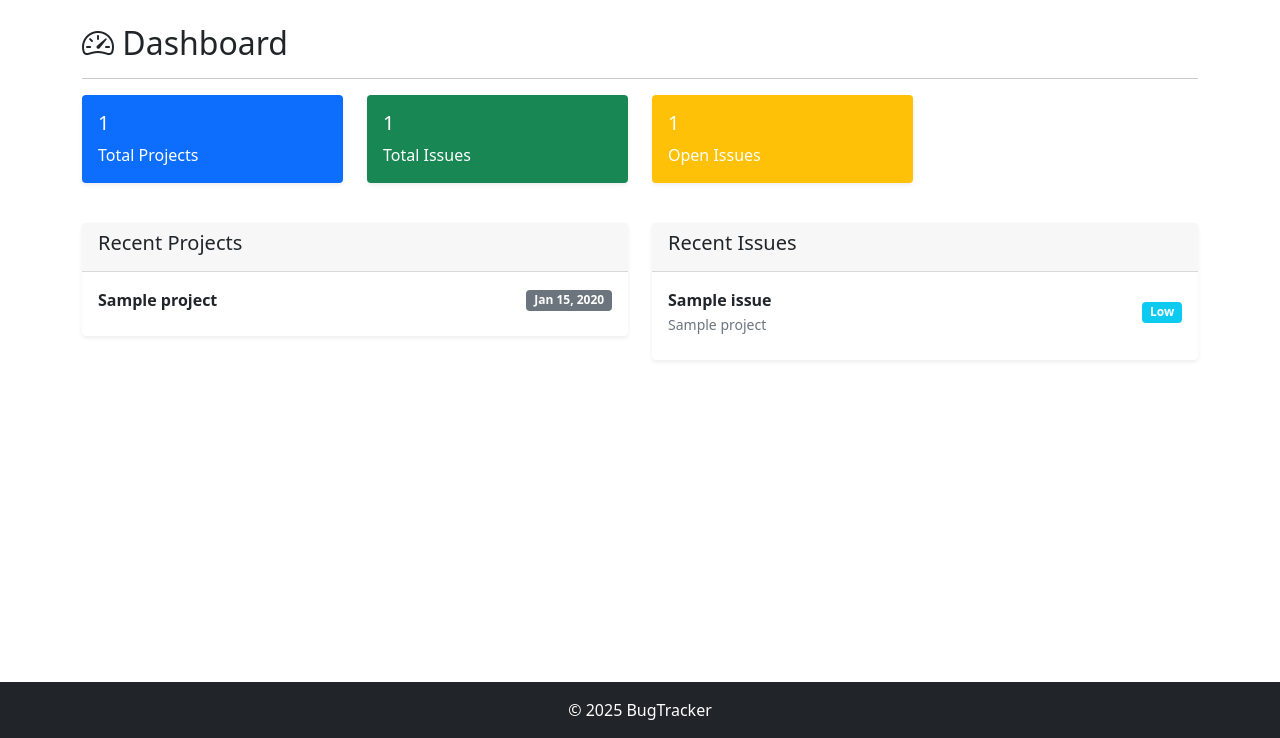
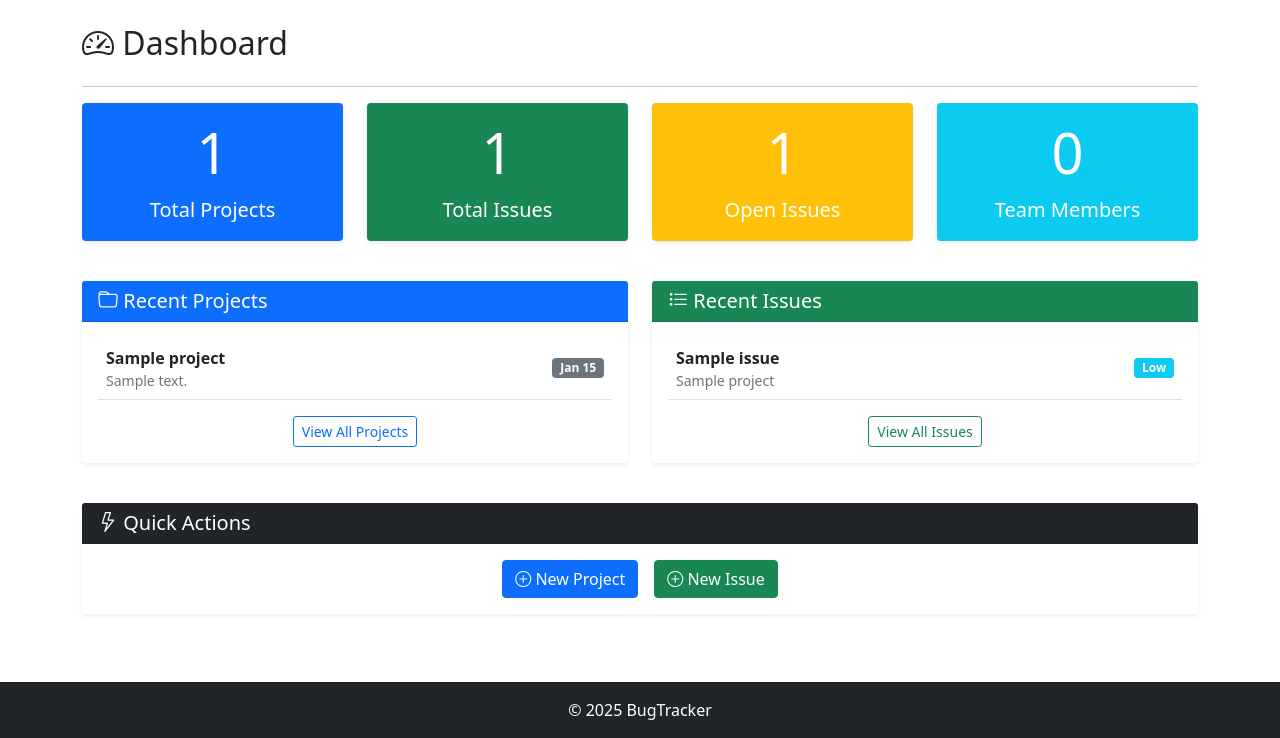
Before and after one commit to Ngosoman/BugTracker, a Django app: page /dashboard/ in a window 1280 px wide. Shown: the part 62-800 px from the top of the page. Run offline with Django 5.2, Linux system fonts and the light colour scheme; the first user in the database is signed in; tables that the repository leaves empty hold one stand-in row (Sample ...).

Commit message:
Updated Dashboard styling

```diff
--- a/bugtracker/templates/issues/dashboard.html
+++ b/bugtracker/templates/issues/dashboard.html
@@ -3,7 +3,7 @@
 {% block content %}
 <div class="row">
     <div class="col-md-12">
-        <h2><i class="bi bi-speedometer2"></i> Dashboard</h2>
+        <h2 class="text-dark mb-4"><i class="bi bi-speedometer2"></i> Dashboard</h2>
         <hr>
     </div>
 </div>
@@ -11,26 +11,34 @@
 <div class="row">
     <!-- Stats Cards -->
     <div class="col-md-3">
-        <div class="card text-white bg-primary mb-3">
-            <div class="card-body">
-                <h5 class="card-title">{{ total_projects }}</h5>
-                <p class="card-text">Total Projects</p>
+        <div class="card stat-card text-white bg-primary mb-3">
+            <div class="card-body text-center">
+                <h1 class="card-title display-4">{{ total_projects }}</h1>
+                <p class="card-text fs-5">Total Projects</p>
             </div>
         </div>
     </div>
     <div class="col-md-3">
-        <div class="card text-white bg-success mb-3">
-            <div class="card-body">
-                <h5 class="card-title">{{ total_issues }}</h5>
-                <p class="card-text">Total Issues</p>
+        <div class="card stat-card text-white bg-success mb-3">
+            <div class="card-body text-center">
+                <h1 class="card-title display-4">{{ total_issues }}</h1>
+                <p class="card-text fs-5">Total Issues</p>
             </div>
         </div>
     </div>
     <div class="col-md-3">
-        <div class="card text-white bg-warning mb-3">
-            <div class="card-body">
-                <h5 class="card-title">{{ open_issues }}</h5>
-                <p class="card-text">Open Issues</p>
+        <div class="card stat-card text-white bg-warning mb-3">
+            <div class="card-body text-center">
+                <h1 class="card-title display-4">{{ open_issues }}</h1>
+                <p class="card-text fs-5">Open Issues</p>
+            </div>
+        </div>
+    </div>
+    <div class="col-md-3">
+        <div class="card stat-card text-white bg-info mb-3">
+            <div class="card-body text-center">
+                <h1 class="card-title display-4">0</h1>
+                <p class="card-text fs-5">Team Members</p>
             </div>
         </div>
     </div>
@@ -39,19 +47,32 @@
 <div class="row mt-4">
     <div class="col-md-6">
         <div class="card">
-            <div class="card-header">
-                <h5>Recent Projects</h5>
+            <div class="card-header bg-primary text-white">
+                <h5 class="mb-0"><i class="bi bi-folder"></i> Recent Projects</h5>
             </div>
             <div class="card-body">
                 {% if projects %}
                     {% for project in projects|slice:":5" %}
-                        <div class="d-flex justify-content-between align-items-center mb-2">
-                            <strong>{{ project.name }}</strong>
-                            <span class="badge bg-secondary">{{ project.created_at|date:"M d, Y" }}</span>
+                        <div class="d-flex justify-content-between align-items-center mb-3 p-2 border-bottom">
+                            <div>
+                                <strong class="text-dark">{{ project.name }}</strong>
+                                {% if project.description %}
+                                <p class="text-muted mb-0 small">{{ project.description|truncatewords:10 }}</p>
+                                {% endif %}
+                            </div>
+                            <span class="badge bg-secondary">{{ project.created_at|date:"M d" }}</span>
                         </div>
                     {% endfor %}
+                    <div class="text-center mt-3">
+                        <a href="{% url 'project_list' %}" class="btn btn-outline-primary btn-sm">View All Projects</a>
+                    </div>
                 {% else %}
-                    <p class="text-muted">No projects yet. <a href="{% url 'project_create' %}">Create one!</a></p>
+                    <div class="text-center py-4">
+                        <i class="bi bi-folder-x display-4 text-muted"></i>
+                        <h5 class="text-dark mt-2">No projects yet</h5>
+                        <p class="text-muted">Create your first project to start tracking issues</p>
+                        <a href="{% url 'project_create' %}" class="btn btn-primary">Create First Project</a>
+                    </div>
                 {% endif %}
             </div>
         </div>
@@ -59,28 +80,55 @@
 
     <div class="col-md-6">
         <div class="card">
-            <div class="card-header">
-                <h5>Recent Issues</h5>
+            <div class="card-header bg-success text-white">
+                <h5 class="mb-0"><i class="bi bi-list-task"></i> Recent Issues</h5>
             </div>
             <div class="card-body">
                 {% if issues %}
                     {% for issue in issues|slice:":5" %}
-                        <div class="d-flex justify-content-between align-items-center mb-2">
+                        <div class="d-flex justify-content-between align-items-center mb-3 p-2 border-bottom">
                             <div>
-                                <strong>{{ issue.title }}</strong>
-                                <br>
-                                <small class="text-muted">{{ issue.project.name }}</small>
+                                <strong class="text-dark">{{ issue.title }}</strong>
+                                <p class="text-muted mb-0 small">{{ issue.project.name }}</p>
                             </div>
                             <span class="badge bg-{% if issue.priority == 'High' %}danger{% elif issue.priority == 'Medium' %}warning{% else %}info{% endif %}">
                                 {{ issue.priority }}
                             </span>
                         </div>
                     {% endfor %}
+                    <div class="text-center mt-3">
+                        <a href="{% url 'issue_list' %}" class="btn btn-outline-success btn-sm">View All Issues</a>
+                    </div>
                 {% else %}
-                    <p class="text-muted">No issues yet. <a href="{% url 'issue_create' %}">Create one!</a></p>
+                    <div class="text-center py-4">
+                        <i class="bi bi-inbox display-4 text-muted"></i>
+                        <h5 class="text-dark mt-2">No issues yet</h5>
+                        <p class="text-muted">Start tracking bugs and issues for your projects</p>
+                        <a href="{% url 'issue_create' %}" class="btn btn-success">Create First Issue</a>
+                    </div>
                 {% endif %}
             </div>
         </div>
     </div>
 </div>
+
+<div class="row mt-4">
+    <div class="col-12">
+        <div class="card">
+            <div class="card-header bg-dark text-white">
+                <h5 class="mb-0"><i class="bi bi-lightning"></i> Quick Actions</h5>
+            </div>
+            <div class="card-body">
+                <div class="d-grid gap-2 d-md-flex justify-content-md-center">
+                    <a href="{% url 'project_create' %}" class="btn btn-primary me-md-2">
+                        <i class="bi bi-plus-circle"></i> New Project
+                    </a>
+                    <a href="{% url 'issue_create' %}" class="btn btn-success">
+                        <i class="bi bi-plus-circle"></i> New Issue
+                    </a>
+                </div>
+            </div>
+        </div>
+    </div>
+</div>
 {% endblock %}
```
